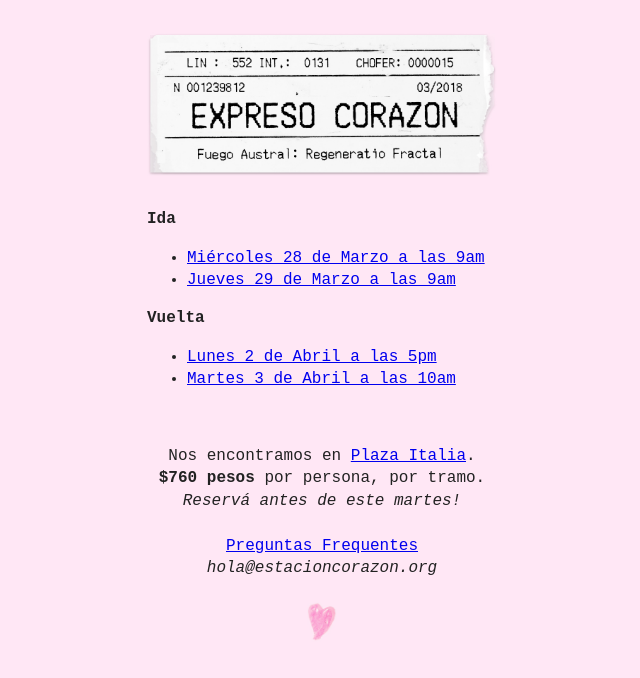
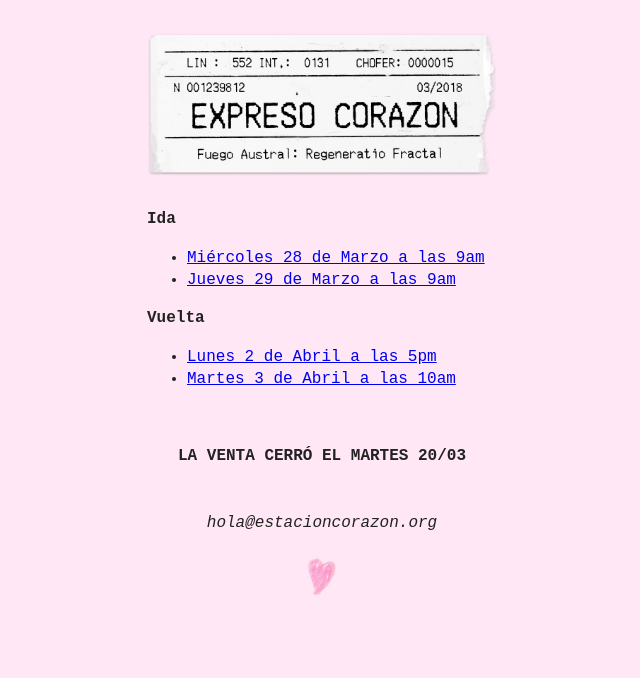
Before and after one commit to yemel/estacion-corazon, a plain HTML site: page index.html in a window 1280 px wide. Shown: the whole page, without its empty margins (318-958 px from the left). Drawn offline with Linux system fonts and the light colour scheme.

Commit message:
close sale

```diff
--- a/index.html
+++ b/index.html
@@ -34,11 +34,11 @@
             </p>
             <br/>
             <p class="extra">
-                Nos encontramos en <a href="https://goo.gl/maps/x6Bqn157SEK2">Plaza Italia</a>.<br/>
+                <b>LA VENTA CERRÓ EL MARTES 20/03</b><br/><br/><br/>
+                <!-- Nos encontramos en <a href="https://goo.gl/maps/x6Bqn157SEK2">Plaza Italia</a>.<br/>
                 <b>$760 pesos</b> por persona, por tramo.<br/>
-                <i>Reservá antes de este martes!</i><br/>
                 <br/>
-                <a href="https://medium.com/estaci%C3%B3n-coraz%C3%B3n/reservas-para-el-expreso-coraz%C3%B3n-bb64c0170332" target="_blank">Preguntas Frequentes</a><br/>
+                <a href="https://medium.com/estaci%C3%B3n-coraz%C3%B3n/reservas-para-el-expreso-coraz%C3%B3n-bb64c0170332" target="_blank">Preguntas Frequentes</a><br/> -->
                 <i>hola@estacioncorazon.org</i><br/><br/>
                 <img src="./img/heart.jpg" alt="Estación Corazón" height="40"/>
             </p>
```
